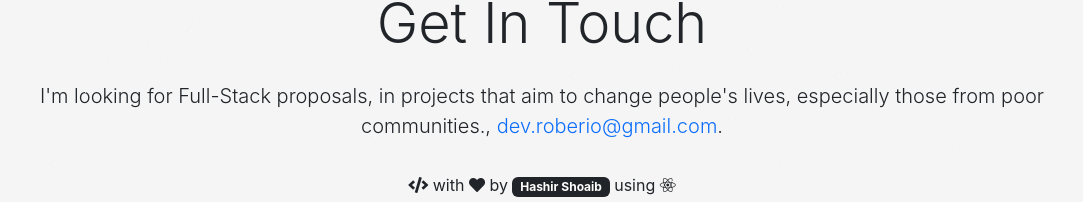
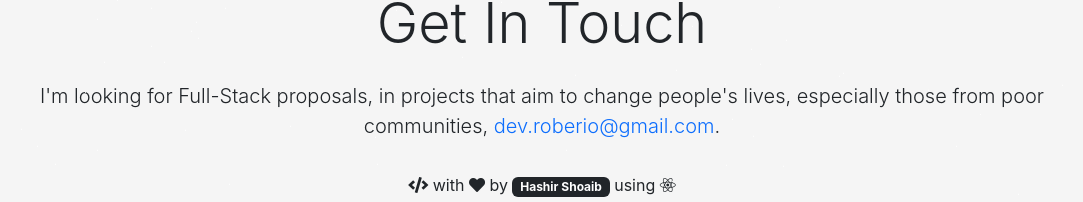
Before and after one commit to roberiodutra/roberiodutra.github.io, a React (Create React App) app: page / in a window 1280 px wide. Shown: the part 2909-3111 px from the top of the page, without its empty margins (98-1181 px from the left). Built offline with nearby package versions, Linux system fonts and the light colour scheme; no server answers.

Commit message:
fix: put project author ref

```diff
--- a/src/components/Footer.jsx
+++ b/src/components/Footer.jsx
@@ -11,7 +11,7 @@ const Footer = (props) => {
         <i className="fas fa-code" /> with <i className="fas fa-heart" /> by{" "}
         <a
           rel="noopener"
-          href="https://github.com/roberiodutra"
+          href="https://github.com/hashirshoaeb"
           aria-label="My GitHub"
         > <span className="badge bg-dark">
             Hashir Shoaib
--- a/src/editable-stuff/config.js
+++ b/src/editable-stuff/config.js
@@ -114,7 +114,7 @@ const getInTouch = {
   show: true,
   heading: "Get In Touch",
   message:
-    "I'm looking for Full-Stack proposals, in projects that aim to change people's lives, especially those from poor communities.",
+    "I'm looking for Full-Stack proposals, in projects that aim to change people's lives, especially those from poor communities",
   email: "dev.roberio@gmail.com",
 };
 
```
